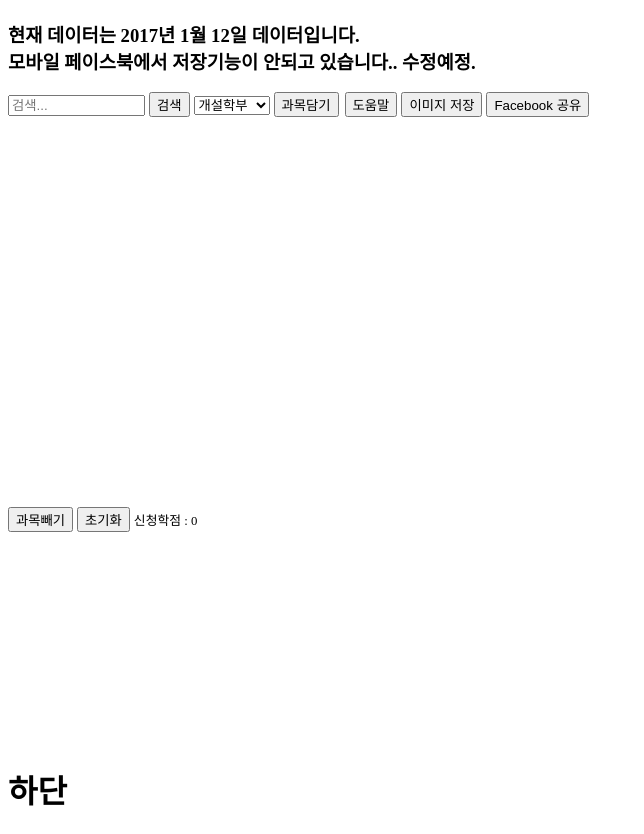
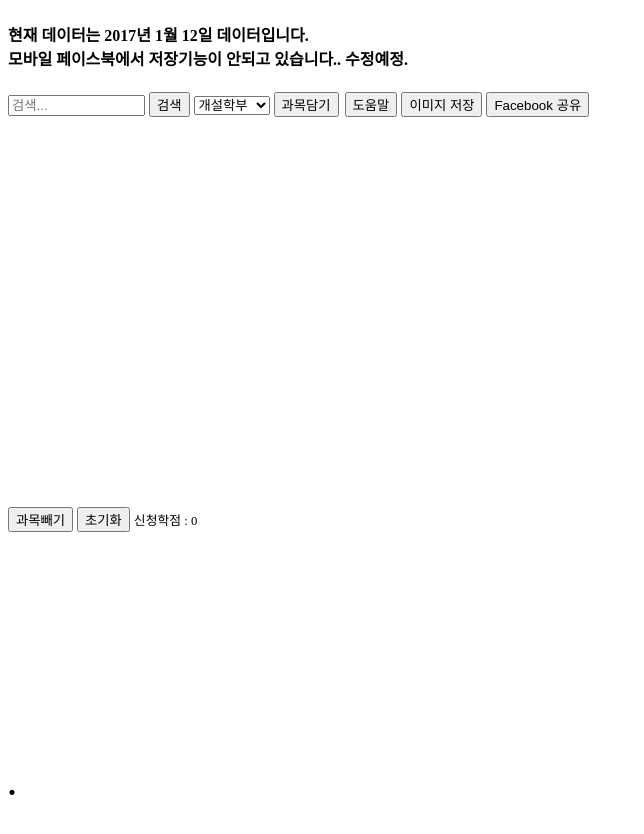
Before and after one commit to zetagate/hanpyo, a plain HTML site: page index.html in a window 1280 px wide. Shown: the part 63-897 px from the top of the page, without its empty margins (0-644 px from the left). Drawn offline with Linux system fonts and the light colour scheme; a script that the page names is missing.

Commit message:
Remove footer text

```diff
--- a/index.html
+++ b/index.html
@@ -28,10 +28,10 @@
 	<body>
 		<div id="header">
 			<img src="orange.png" width="140" height="auto">
-			<h3>
+			<h4>
 				현재 데이터는 2017년 1월 12일 데이터입니다.
 				<br/>모바일 페이스북에서 저장기능이 안되고 있습니다.. 수정예정.
-			</h3>
+			</h4>
 		</div>
 
 		<div id="gridBox">
@@ -68,7 +68,7 @@
 		</div>
 
 		<div id="footer">
-			<h1>하단</h1>
+			<h1>.</h1>
 		</div>
 		<div id="svimg">
 		</div>
```
